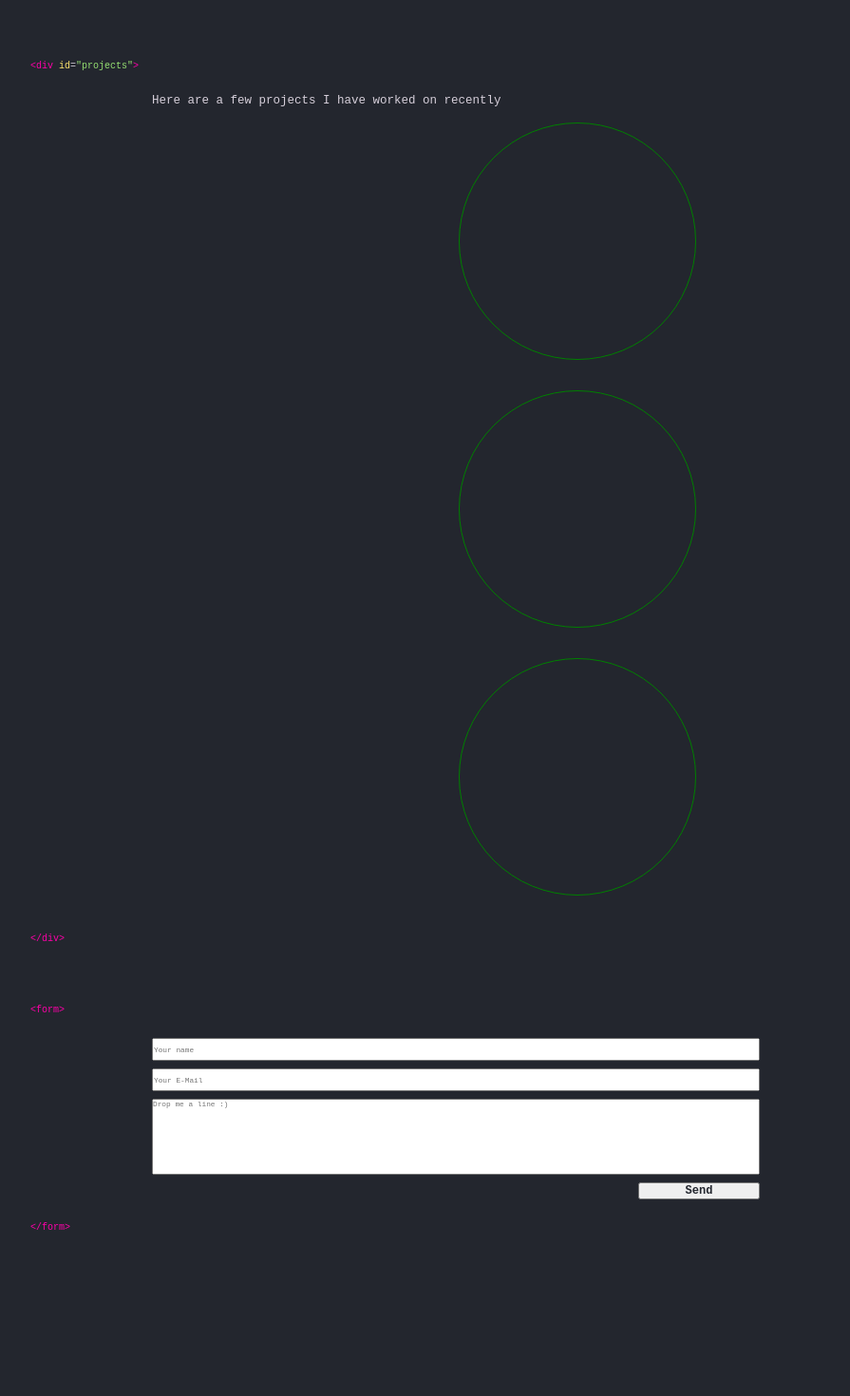
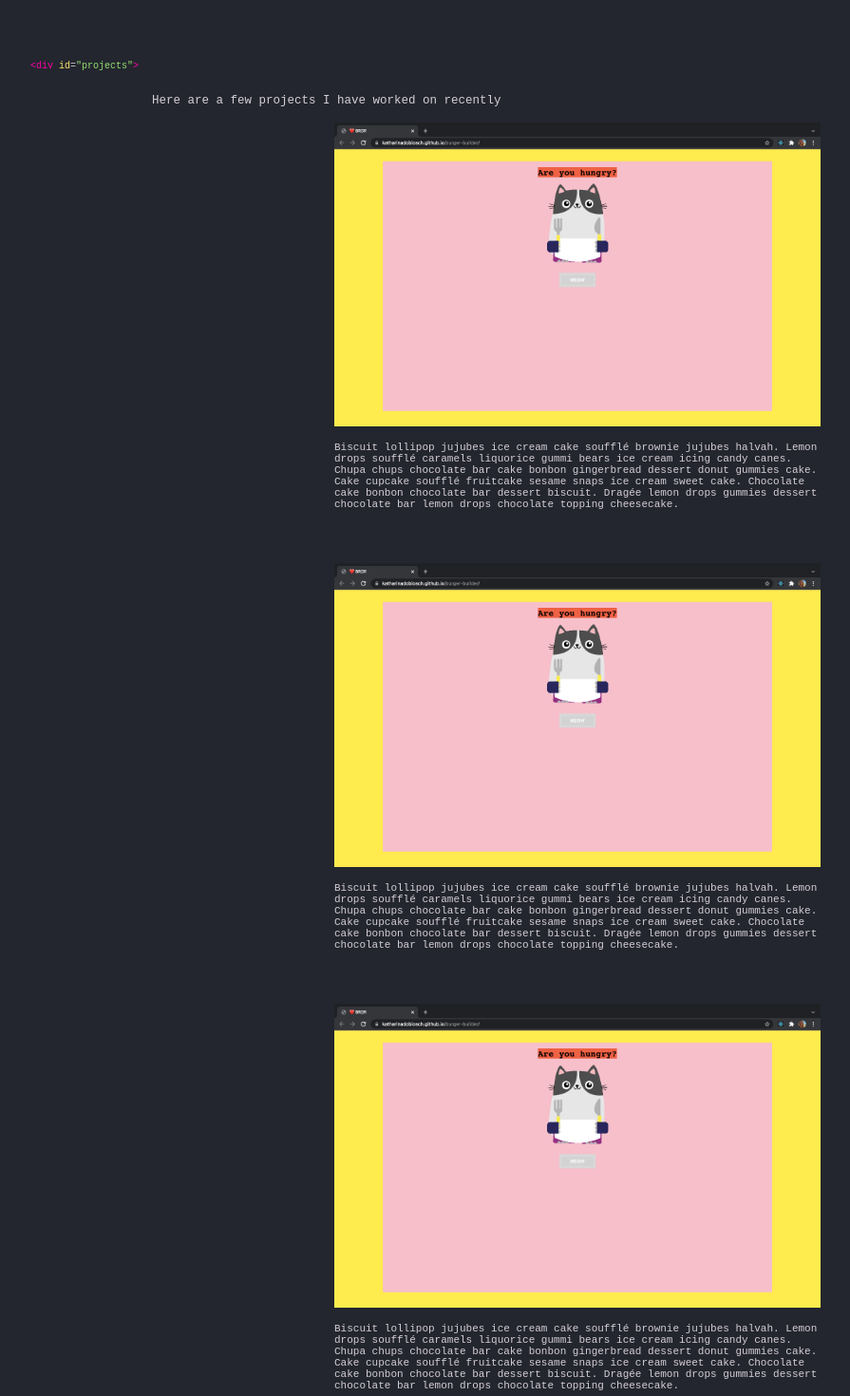
Before and after one commit to katharinadobiosch/portfolio-react, a React (Create React App) app: page / in a window 1280 px wide. Shown: the part 2400-3870 px from the top of the page at 95% size, without its empty margins (96-991 px from the left). Built offline with nearby package versions, Linux system fonts and the light colour scheme.

Commit message:
ready to deploy

```diff
--- a/src/components/Projects.js
+++ b/src/components/Projects.js
@@ -1,4 +1,5 @@
 import styles from "../styles/_projects.module.scss";
+import BurgerBuilder from "../img/burger_creator.png";
 
 const Projects = () => {
     return (
@@ -17,9 +18,53 @@ const Projects = () => {
                         </div>
 
                         <div className={styles.projects_container}>
-                            <div className={styles.project_item}></div>
-                            <div className={styles.project_item}></div>{" "}
-                            <div className={styles.project_item}></div>
+                            <div className={styles.project_item}>
+                                <img src={BurgerBuilder} alt="Burger Builder" />
+                            </div>
+                            <div className={styles.description}>
+                                Biscuit lollipop jujubes ice cream cake soufflé
+                                brownie jujubes halvah. Lemon drops soufflé
+                                caramels liquorice gummi bears ice cream icing
+                                candy canes. Chupa chups chocolate bar cake
+                                bonbon gingerbread dessert donut gummies cake.
+                                Cake cupcake soufflé fruitcake sesame snaps ice
+                                cream sweet cake. Chocolate cake bonbon
+                                chocolate bar dessert biscuit. Dragée lemon
+                                drops gummies dessert chocolate bar lemon drops
+                                chocolate topping cheesecake.
+                            </div>
+
+                            <div className={styles.project_item}>
+                                <img src={BurgerBuilder} alt="Burger Builder" />
+                            </div>
+                            <div className={styles.description}>
+                                Biscuit lollipop jujubes ice cream cake soufflé
+                                brownie jujubes halvah. Lemon drops soufflé
+                                caramels liquorice gummi bears ice cream icing
+                                candy canes. Chupa chups chocolate bar cake
+                                bonbon gingerbread dessert donut gummies cake.
+                                Cake cupcake soufflé fruitcake sesame snaps ice
+                                cream sweet cake. Chocolate cake bonbon
+                                chocolate bar dessert biscuit. Dragée lemon
+                                drops gummies dessert chocolate bar lemon drops
+                                chocolate topping cheesecake.
+                            </div>
+
+                            <div className={styles.project_item}>
+                                <img src={BurgerBuilder} alt="Burger Builder" />
+                            </div>
+                            <div className={styles.description}>
+                                Biscuit lollipop jujubes ice cream cake soufflé
+                                brownie jujubes halvah. Lemon drops soufflé
+                                caramels liquorice gummi bears ice cream icing
+                                candy canes. Chupa chups chocolate bar cake
+                                bonbon gingerbread dessert donut gummies cake.
+                                Cake cupcake soufflé fruitcake sesame snaps ice
+                                cream sweet cake. Chocolate cake bonbon
+                                chocolate bar dessert biscuit. Dragée lemon
+                                drops gummies dessert chocolate bar lemon drops
+                                chocolate topping cheesecake.
+                            </div>
                         </div>
                     </div>
                     <div className={styles.flex_item_closing}>
--- a/src/styles/_projects.module.scss
+++ b/src/styles/_projects.module.scss
@@ -24,16 +24,30 @@
 }
 
 .project_item {
-    width: 250px;
-    height: 250px;
-    border-radius: 50%;
+    display: flex;
+    justify-content: center;
+    width: 40vw;
+    height: auto;
+    // border-radius: 50%;
     margin: 2vh 2vw 2vh 2vw;
-    border: $test_border;
+    // border: $test_border;
+    transition: transform 0.5s; /* Animation */
+    overflow: hidden;
 }
 
 .project_item:hover {
-    width: 500px;
-    height: 500px;
+    transform: scale(1.5);
     background-color: orange;
     cursor: pointer;
 }
+div.project_item > img {
+    width: 40vw;
+    height: auto;
+}
+
+.description {
+    width: 40vw;
+    margin-bottom: 5vh;
+    display: block;
+    font-size: 1.1rem;
+}
```
Also changed, not shown: src/img/burger_creator.png (added), 1 other file (tests, documents, lock files or other folders).
